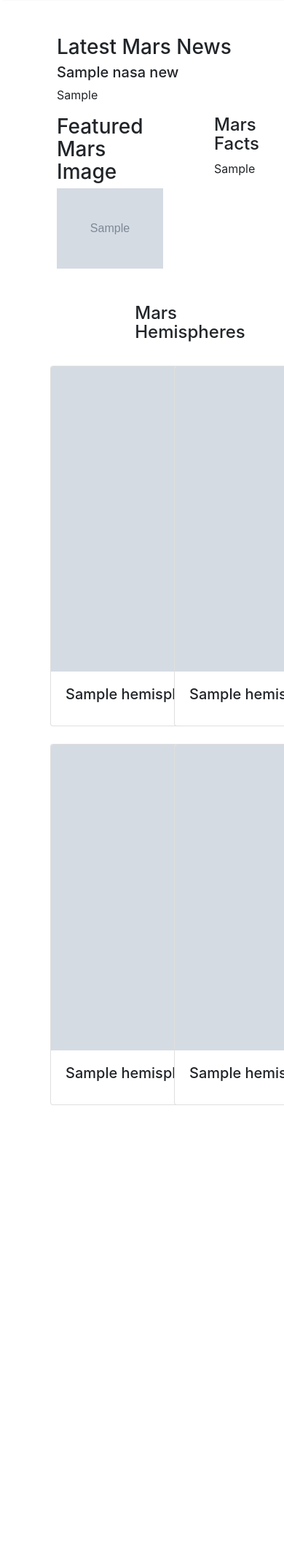
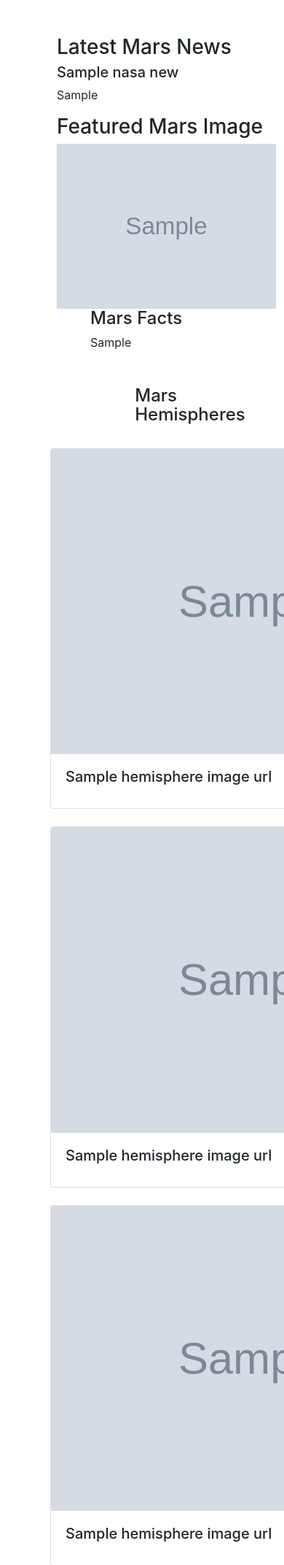
Before and after one commit to sarahDH615/web-scraping-challenge, a Flask app: page / in a window 390 px wide; the page is wider, and only the part inside the window is pictured. Shown: the part 194-2338 px from the top of that part at 73% size. Before the commit the page ends 1708 px from the top of that part, so only its background shows below. Run offline with Flask 2, Linux system fonts and the light colour scheme; grey boxes marked "Sample" are stand-in pictures; a database or web service that is not in the repository returns one stand-in record (values such as "Sample title"); some libraries are stand-ins or nearby versions.

Commit message:
formatting

```diff
--- a/mission-to-mars/templates/index.html
+++ b/mission-to-mars/templates/index.html
@@ -37,12 +37,12 @@
         </div>
         <!-- end of div class row (mars news row)-->
         <div class="row">
-          <div class="col-6 pl-4" style='padding:0'>
+          <div class="col-lg-6 col-xs-12 pl-4">
             <h3>Featured Mars Image</h3>
             <img src= {{ jpl_img  }} class='img-fluid' alt="Featured Image">
           </div>
           <!-- end of div class col 6 (featured mars img)-->
-          <div class="col-6" style='padding-left: 70px;'>
+          <div class="col-lg-6 col-xs-12" style='padding-left: 70px;'>
               <h4>Mars Facts</h4>
               <!-- using |safe to make sure the table reads as a table, not a string -->
               {{ table|safe }}
@@ -59,9 +59,9 @@
           </div>
           <!-- end of div class col 12 (mars hemi title) -->
           <!-- using cards to hold mars hemi pictures and titles -->
-          <div class='col-6 pt-4'>
+          <div class='col-lg-6 col-xs-12 pt-4'>
             <div class="card" style="width: 35rem;">
-              <img class="card-img-top" src= {{ hemi1url }} alt="Card image cap">
+              <img class="card-img-top img-fluid" src= {{ hemi1url }} alt="Card image cap">
               <div class="card-body">
                 <h5 class="card-title">{{ hemi1title }}</h5>
               </div>
@@ -70,9 +70,9 @@
             <!-- end of card div -->
           </div>
           <!-- end of div col 6 (one card) -->
-          <div class='col-6 pt-4'>
+          <div class='col-lg-6 col-xs-12 pt-4'>
             <div class="card" style="width: 35rem;">
-              <img class="card-img-top" src= {{ hemi2url }} alt="Card image cap">
+              <img class="card-img-top img-fluid" src= {{ hemi2url }} alt="Card image cap">
               <div class="card-body">
                 <h5 class="card-title">{{ hemi2title }}</h5>
               </div>
@@ -81,9 +81,9 @@
             <!-- end of card div -->
           </div>
           <!-- end of div col 6 (one card) -->
-          <div class='col-6 pt-4'>
+          <div class='col-lg-6 col-xs-12 pt-4'>
             <div class="card" style="width: 35rem;">
-              <img class="card-img-top" src= {{ hemi3url }} alt="Card image cap">
+              <img class="card-img-top img-fluid" src= {{ hemi3url }} alt="Card image cap">
               <div class="card-body">
                 <h5 class="card-title">{{ hemi3title }}</h5>
               </div>
@@ -92,9 +92,9 @@
             <!-- end of card div -->
           </div>
           <!-- end of div col 6 (one card) -->
-          <div class='col-6 pt-4'>
+          <div class='col-lg-6 col-xs-12 pt-4'>
             <div class="card" style="width: 35rem;">
-              <img class="card-img-top" src= {{ hemi4url }} alt="Card image cap">
+              <img class="card-img-top img-fluid" src= {{ hemi4url }} alt="Card image cap">
               <div class="card-body">
                 <h5 class="card-title">{{ hemi4title }}</h5>
               </div>
```
